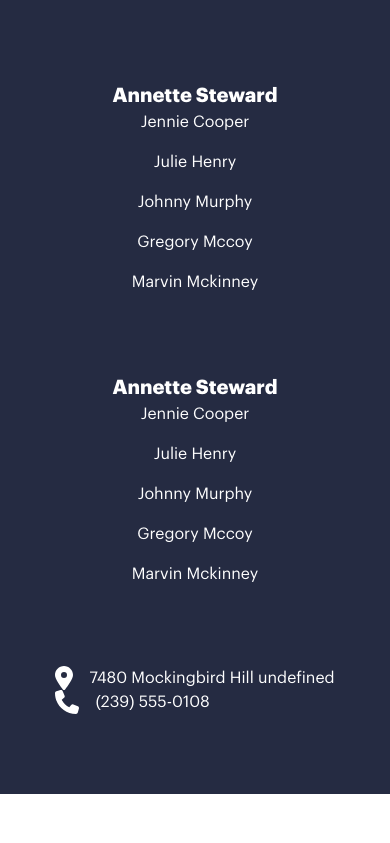
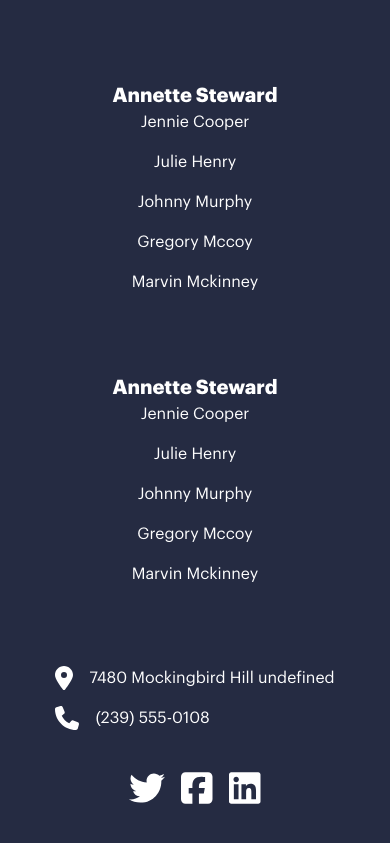
Before and after one commit to Mampionona33/test-integration-ctrlweb, a Vue app: page / in a window 390 px wide. Shown: the part 9968-10811 px from the top of the page. Before the commit the page ends 10762 px from the top, so only its background shows below. Built offline with nearby package versions, Linux system fonts and the light colour scheme.

Commit message:
finis mobile footer

```diff
--- a/src/components/AppFooter.vue
+++ b/src/components/AppFooter.vue
@@ -48,11 +48,33 @@ const infos = [
   },
 ];
 
+const listIcons = [
+  {
+    name: "twitter",
+    link: "https://www.twitter.com",
+    color: "text-white",
+    hoverColor: "hover:text-blue-300",
+  },
+  {
+    name: "square-facebook",
+    link: "https://www.facebook.com",
+    color: "text-white",
+    hoverColor: "hover:text-blue-300",
+  },
+  {
+    name: "linkedin",
+    link: "https://www.linkedin.com",
+    color: "text-white",
+    hoverColor: "hover:text-blue-300",
+  },
+];
+
 export default {
   data() {
     return {
       items,
       infos,
+      listIcons,
     };
   },
 };
@@ -70,8 +92,8 @@ export default {
         </ul>
       </div>
     </div>
-    <div>
-      <div>
+    <div class="flex flex-col gap-10">
+      <div class="flex flex-col gap-4">
         <div v-for="info in infos" :key="info.id" class="flex gap-4">
           <font-awesome-icon
             :icon="['fas', info.icon]"
@@ -85,6 +107,21 @@ export default {
           <h2 class="text-base text-white">{{ info.title }}</h2>
         </div>
       </div>
+      <div>
+        <div
+          class="flex px-4 gap-4 flex-row text-2xl items-center justify-center lg:justify-start"
+        >
+          <div v-for="icon in listIcons" :key="icon.name">
+            <a
+              :href="icon.link"
+              target="_blank"
+              :class="[icon.color, icon.hoverColor, 'transition-colors']"
+            >
+              <font-awesome-icon :icon="['fab', icon.name]" class="text-4xl" />
+            </a>
+          </div>
+        </div>
+      </div>
     </div>
   </div>
 </template>
--- a/src/components/Navbar.vue
+++ b/src/components/Navbar.vue
@@ -51,24 +51,32 @@ const toggleMenu = () => {
     </div>
 
     <div class="flex items-center md:justify-center flex-1">
-      <router-link class="flex gap-2 hover:scale-105" to="/">
+      <a class="flex gap-2 hover:scale-105" href="/" target="_blank">
         <img class="h-20" src="../assets/logo_dark.png" alt="logo" />
-      </router-link>
+      </a>
     </div>
 
     <div class="hidden md:flex gap-4 items-center flex-1 justify-start">
-      <router-link class="hover:text-gray-300" to="/twitter">
+      <a
+        class="hover:text-gray-300"
+        href="https://www.twitter.com"
+        target="_blank"
+      >
         <font-awesome-icon :icon="['fab', 'twitter']" class="text-2xl" />
-      </router-link>
-      <router-link class="hover:text-gray-300" to="/facebook">
+      </a>
+      <a
+        class="hover:text-gray-300"
+        href="https://www.facebook.com"
+        target="_blank"
+      >
         <font-awesome-icon
           :icon="['fab', 'square-facebook']"
           class="text-2xl"
         />
-      </router-link>
-      <router-link class="hover:text-gray-300" to="/linkedin">
+      </a>
+      <a class="hover:text-gray-300" href="https://www.linkedin.com" target="_blank">
         <font-awesome-icon :icon="['fab', 'linkedin']" class="text-2xl" />
-      </router-link>
+      </a>
     </div>
 
     <div class="md:hidden">
--- a/src/components/contactUs.vue
+++ b/src/components/contactUs.vue
@@ -16,12 +16,13 @@
           class="flex px-4 gap-4 flex-row text-2xl items-center justify-center lg:justify-start"
         >
           <div v-for="icon in listIcons" :key="icon.name">
-            <router-link
-              :to="icon.link"
+            <a
+              :href="icon.link"
+              target="_blank"
               :class="[icon.color, icon.hoverColor, 'transition-colors']"
             >
               <font-awesome-icon :icon="['fab', icon.name]" class="text-4xl" />
-            </router-link>
+            </a>
           </div>
         </div>
 
```
